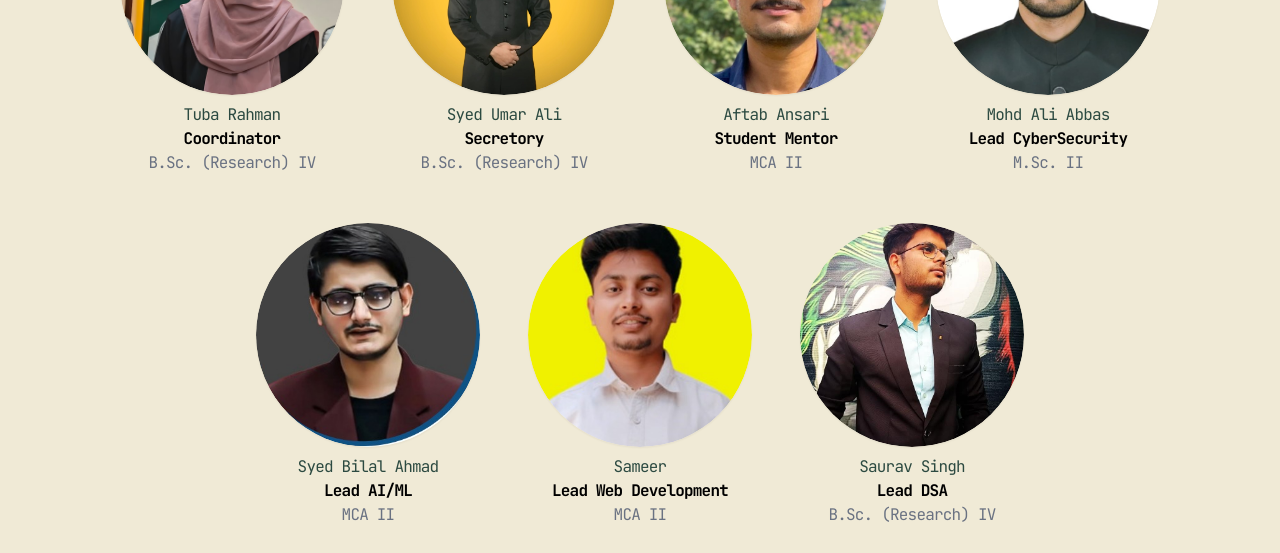
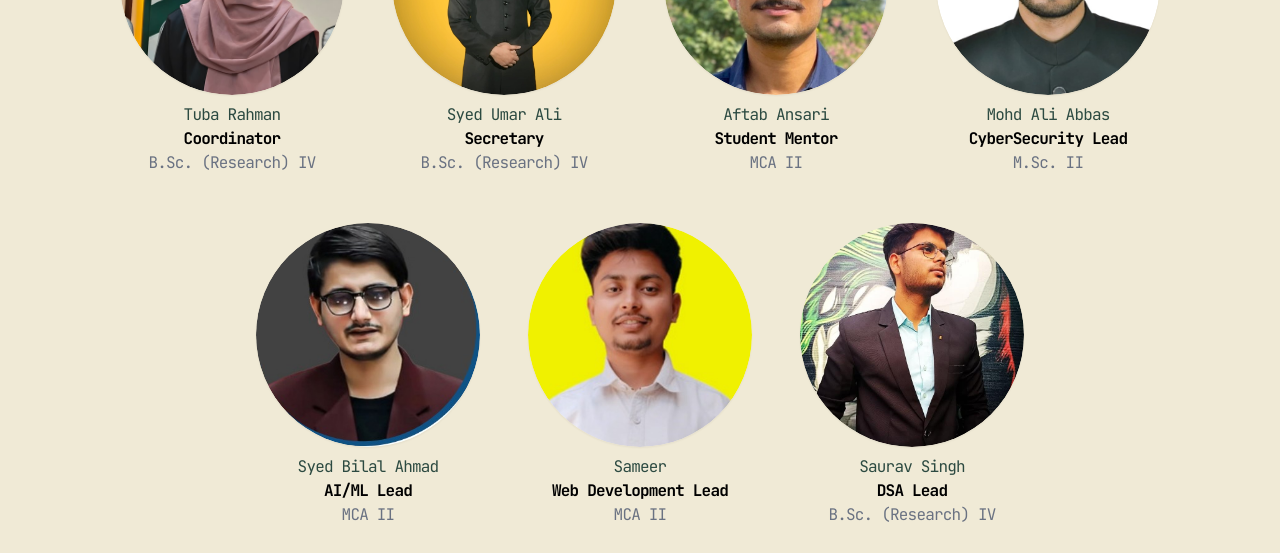
Before and after one commit to Madni93/amuhacks-5, a React (Vite) app: page / in a window 1280 px wide. Shown: the part 3640-4193 px from the top of the page. Built offline with nearby package versions, Linux system fonts and the light colour scheme.

Commit message:
Adding team members

```diff
--- a/src/Pages/Team.tsx
+++ b/src/Pages/Team.tsx
@@ -83,6 +83,16 @@ const Team = () => {
       imageUrl: "/assets/madni.jpg",
     },
     {
+      name: "Khusnuma",
+      class: "B.Sc. III",
+      imageUrl: "/assets/name.jpg",
+    },
+    {
+      name: "Sumaniya",
+      class: "MCA I",
+      imageUrl: "/assets/name.jpg",
+    },
+    {
       name: "Sadaf Shahid",
       class: "B.Sc. I",
       imageUrl: "/assets/sadaf.jpg",
@@ -98,7 +108,7 @@ const Team = () => {
     },
     {
       name: "Syed Umar Ali",
-      role: "Secretory",
+      role: "Secretary",
       class: "B.Sc. (Research) IV",
       imageUrl: "/assets/umar.jpg",
     },
@@ -110,25 +120,25 @@ const Team = () => {
     },
     {
       name: "Mohd Ali Abbas",
-      role: "Lead CyberSecurity",
+      role: "CyberSecurity Lead",
       class: "M.Sc. II",
       imageUrl: "/assets/ali.jpg",
     },
     {
       name: "Syed Bilal Ahmad",
-      role: "Lead AI/ML",
+      role: "AI/ML Lead",
       class: "MCA II",
       imageUrl: "/assets/bilal.jpg",
     },
     {
       name: "Sameer",
-      role: "Lead Web Development",
+      role: "Web Development Lead",
       class: "MCA II",
       imageUrl: "/assets/sameer.jpg",
     },
     {
       name: "Saurav Singh",
-      role: "Lead DSA",
+      role: "DSA Lead",
       class: "B.Sc. (Research) IV",
       imageUrl: "/assets/saurav.jpg",
     },
```
Also changed, not shown: public/assets/softentiallogo.png (added).
